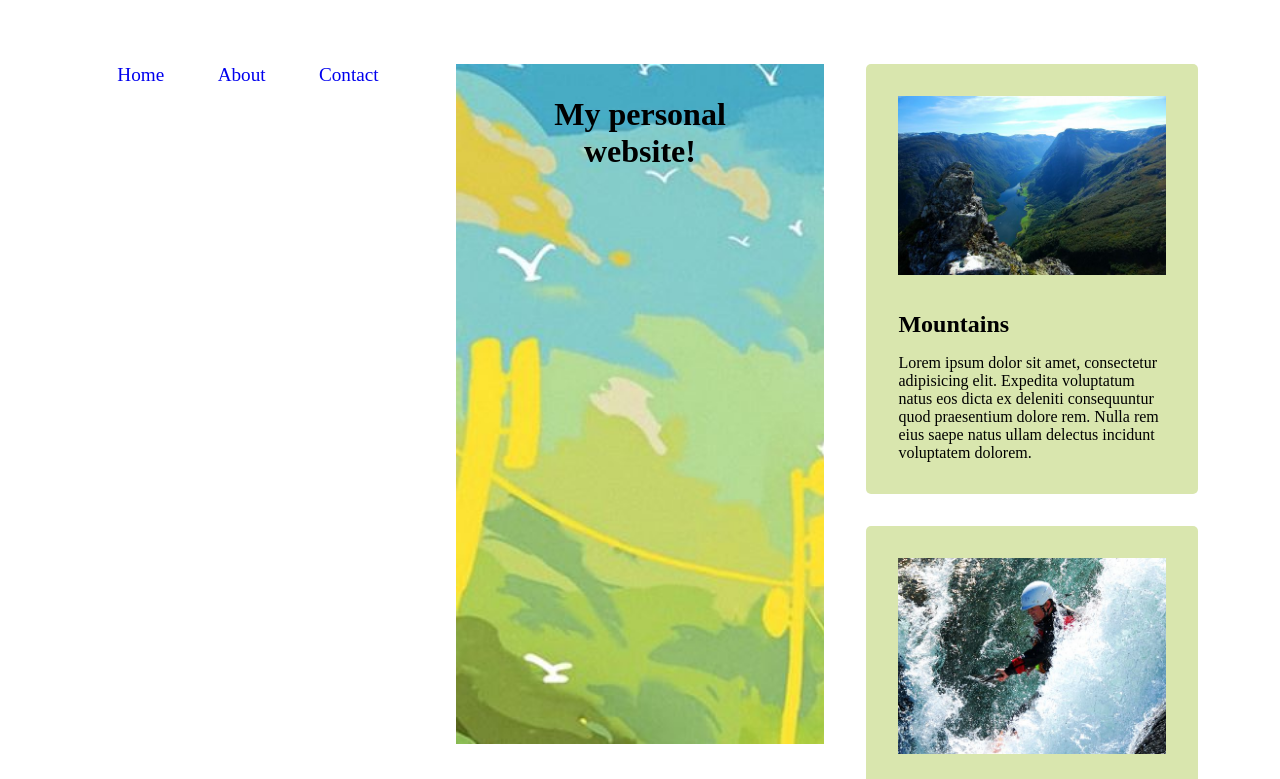
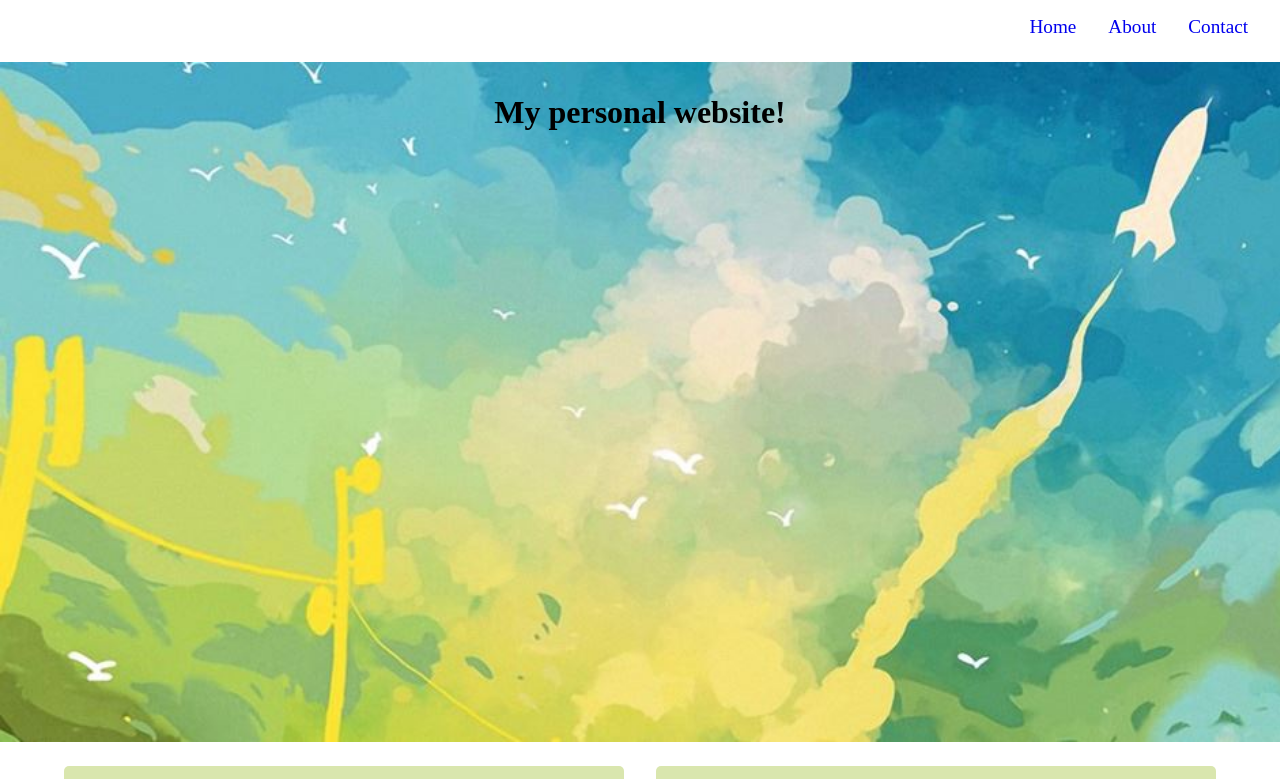
Before and after one commit to fbw-d09/uib-framework-variables-brt-yilmaz, a website: page src/index.html in a window 1280 px wide. Shown: the top 779 px of the page. Drawn offline with nearby package versions, Linux system fonts and the light colour scheme; files that its build step writes are made by us from their sources.

Commit message:
Complete exercise

```diff
--- a/src/index.html
+++ b/src/index.html
@@ -26,6 +26,7 @@
       <header>
         <h1>My personal website!</h1>
       </header>
+
       <div class="card-container">
         <div class="card">
           <div class="card__inhalt">
@@ -63,9 +64,9 @@
               <img src="images/tree.jpg" class="" alt="..." />
             </div>
 
-            <div class="">
-              <h2 class="">Tree</h2>
-              <p class="">
+            <div class="card__content">
+              <h2>Tree</h2>
+              <p>
               Lorem ipsum dolor sit amet consectetur adipisicing elit. Explicabo repellat pariatur architecto officia, libero voluptate similique laudantium recusandae eveniet quos quis numquam voluptatibus. Commodi, illo voluptate. Quos iure rerum sint.
               </p>
             </div>
--- a/src/scss/_layout.scss
+++ b/src/scss/_layout.scss
@@ -2,31 +2,51 @@
 @use 'mixins' as *;
 
 body {
-}
-.grid {
-  padding: 5vw;
-  display: grid;
-  grid-template-columns: repeat(auto-fit, minmax(335px, 1fr));
-  gap: 1.5rem;
+  padding-top: 1rem;
 }
 
 .nav {
-
+  padding-right: 2rem;
   &-items__container { //.nav nav-items__container
     display: flex;
     justify-content: space-evenly;
     align-items: center;
+
+    @include medium {
+      justify-content: flex-end;
+      gap: 2rem
+    }
   }
+
 }
 
-main {
+.grid {
+  display: grid;
+  grid-template-columns: repeat(auto-fit, 1fr);
+  gap: 1.5rem;
+}
+
+.card-container {
+  margin: 0 auto;
+  width: 90%;
+  display: flex;
+  justify-content: center;
+  flex-wrap: wrap;
+  gap: 2rem;
+}
+
+.main {
   width: 90%;
   margin: 0 auto;
   display: flex;
-  flex-direction: column;
-  justify-content: space-evenly;
   flex-wrap: wrap;
   gap: 1rem;
+
+  @include medium {
+    width: 95%;
+    display: grid;
+    grid-template-columns: 1fr 2fr 1fr;
+  }
 }
 
 .footer{
--- a/src/scss/_mixins.scss
+++ b/src/scss/_mixins.scss
@@ -0,0 +1,5 @@
+@mixin medium {
+  @media (min-width: 768px) {
+    @content;
+  }
+}
--- a/src/scss/main.scss
+++ b/src/scss/main.scss
@@ -4,28 +4,28 @@
 @use "typography" as *;
 @use "layout" as *;
 
-.card-container {
-  margin: 0 auto;
-  width: 90%;
+
+.card__inhalt {
   display: flex;
-  flex-direction: column;
-  justify-content: space-evenly;
+  flex-wrap: wrap;
   gap: 2rem;
 }
+
 .card {
-  padding: 2rem;
-  display: flex;
-  flex-direction: column;
-  justify-content: space-evenly;
-  flex-wrap: wrap;
+  padding: 1rem;
   background-color: $card-bg;
   border-radius: 5px;
+  flex: 1 1 444.5px;
 
   &__img-container {
-    margin-bottom: 2rem;
+    flex: 1 1 209px;
     & img {
       width: 100%;
     }
+  }
+
+  &__content {
+    flex: 1 1 418px;
   }
 }
 
```
